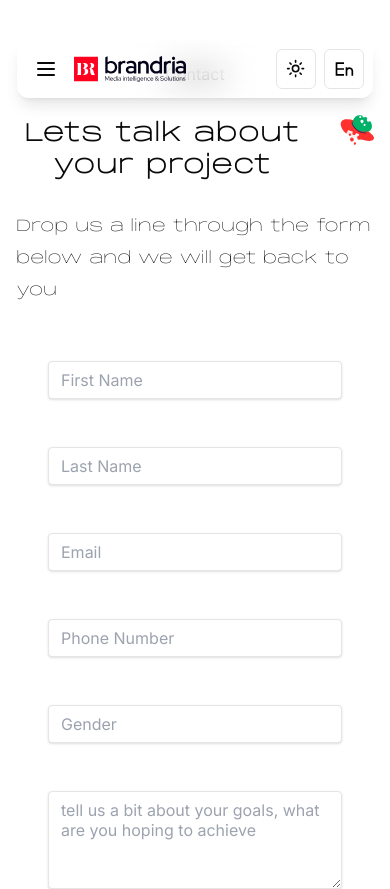
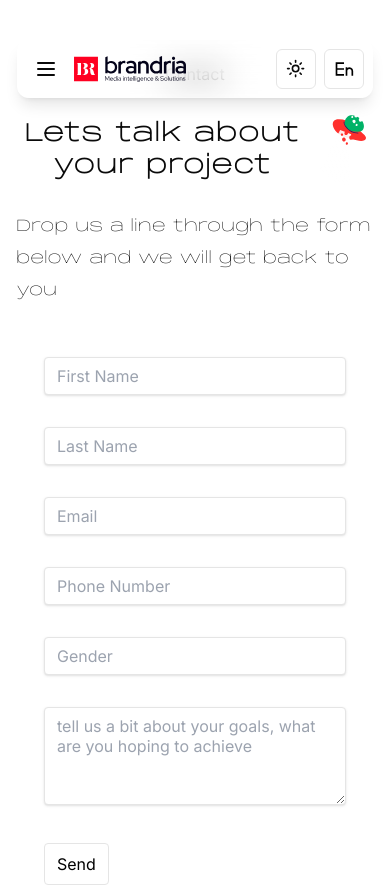
Before and after one commit to Itsbrandria/brandria, a Next.js app: page /en/contact in a window 390 px wide. Shown: the top 889 px of the page. Built offline with nearby package versions, Linux system fonts and the light colour scheme.

Commit message:
Contact Page Mobile Responsive

```diff
--- a/messages/ar.json
+++ b/messages/ar.json
@@ -70,7 +70,8 @@
   },
   "Contact": {
     "h": "إتصل بنا",
-    "h2": "لنتحدث عن مشروعك",
+    "h2": "لنتحدث عن",
+    "h2N": "  مشروعك",
     "p":"اترك لنا رسالة من خلال النموذج أدناه وسنعود إليك.",
     "btn":"أرسل"
   },
--- a/messages/en.json
+++ b/messages/en.json
@@ -71,7 +71,8 @@
   },
   "Contact": {
     "h": "Contact",
-    "h2": "Lets talk about your project",
+    "h2": "Lets talk about",
+    "h2N": " your project",
     "p":"Drop us a line through the form below and we will get back to you",
     "btn":"Send"
 
--- a/src/app/[locale]/contact/page.tsx
+++ b/src/app/[locale]/contact/page.tsx
@@ -29,7 +29,7 @@ export default function page() {
             <div className='leading-loose flex flex-col justify-center gap-6'>
               <p className='lg:max-w-5xl mx-auto space-y-4'>{t("h")}</p>
               <div className='flex justify-center items-center gap-4'>
-                <h1 className='text-2xl font-bold ltr:tracking-wider sm:text-5xl md:text-4xl text-center'>{t("h2")}</h1>
+                <h1 className='text-2xl font-bold ltr:tracking-wider sm:text-5xl md:text-4xl text-center'>{t("h2")} <br/> {t("h2N")}</h1>
                 <Image
                   src="/Alien.svg"
                   alt="Blue Tree"
@@ -40,8 +40,8 @@ export default function page() {
               <h5 className='lg:max-w-5xl mx-auto space-y-4'>{t("p")}</h5>
             </div>
         </BlurFade>
-        <form className='grid grid-cols-1 sm:grid-cols-2 gap-4 sm:gap-6 mx-4 sm:mx-52'>
-          <div className='p-4 col-span-1 sm:col-span-1'>
+        <form className='grid grid-cols-1 sm:grid-cols-2 gap-2 sm:gap-3 mx-4 sm:mx-52'>
+          <div className='p-3 col-span-1 sm:col-span-1'>
             <input
               id="1"
               type="text"
@@ -49,7 +49,7 @@ export default function page() {
               className="shadow appearance-none border rounded w-full py-2 px-3 text-gray-700 leading-tight focus:outline-none focus:shadow-outline"
             />
           </div>
-          <div className='p-4 col-span-1 sm:col-span-1'>
+          <div className='p-3 col-span-1 sm:col-span-1'>
             <input
               id="2"
               type="text"
@@ -57,7 +57,7 @@ export default function page() {
               className="shadow appearance-none border rounded w-full py-2 px-3 text-gray-700 leading-tight focus:outline-none focus:shadow-outline"
             />
           </div>
-          <div className='p-4 col-span-1 sm:col-span-2'>
+          <div className='p-3 col-span-1 sm:col-span-2'>
             <input
               id="3"
               type="email"
@@ -65,7 +65,7 @@ export default function page() {
               className="shadow appearance-none border rounded w-full py-2 px-3 text-gray-700 leading-tight focus:outline-none focus:shadow-outline"
             />
           </div>
-          <div className='p-4 col-span-1 sm:col-span-1'>
+          <div className='p-3 col-span-1 sm:col-span-1'>
             <input
               id="4"
               type="tel"
@@ -73,7 +73,7 @@ export default function page() {
               className="shadow appearance-none border rounded w-full py-2 px-3 text-gray-700 leading-tight focus:outline-none focus:shadow-outline"
             />
           </div>
-          <div className='p-4 col-span-1 sm:col-span-1'>
+          <div className='p-3 col-span-1 sm:col-span-1'>
             <input
               id="5"
               type="tel"
@@ -81,13 +81,13 @@ export default function page() {
               className="shadow appearance-none border rounded w-full py-2 px-3 text-gray-700 leading-tight focus:outline-none focus:shadow-outline"
             />
           </div>
-          <div className='p-4 col-span-1 sm:col-span-2'>
+          <div className='p-3 col-span-1 sm:col-span-2'>
             <textarea name="Message" id="6" rows={4}
               placeholder="tell us a bit about your goals, what are you hoping to achieve"
               className="shadow appearance-none border rounded w-full py-2 px-3 text-gray-700 leading-tight focus:outline-none focus:shadow-outline"
             />
           </div>
-          <div className='p-4 col-span-1'>
+          <div className='p-3 col-span-1'>
             <input type="submit" value={t("btn")} className='border rounded py-2 px-3 bg-white text-black cursor-pointer'/>
           </div>
         </form>
```
